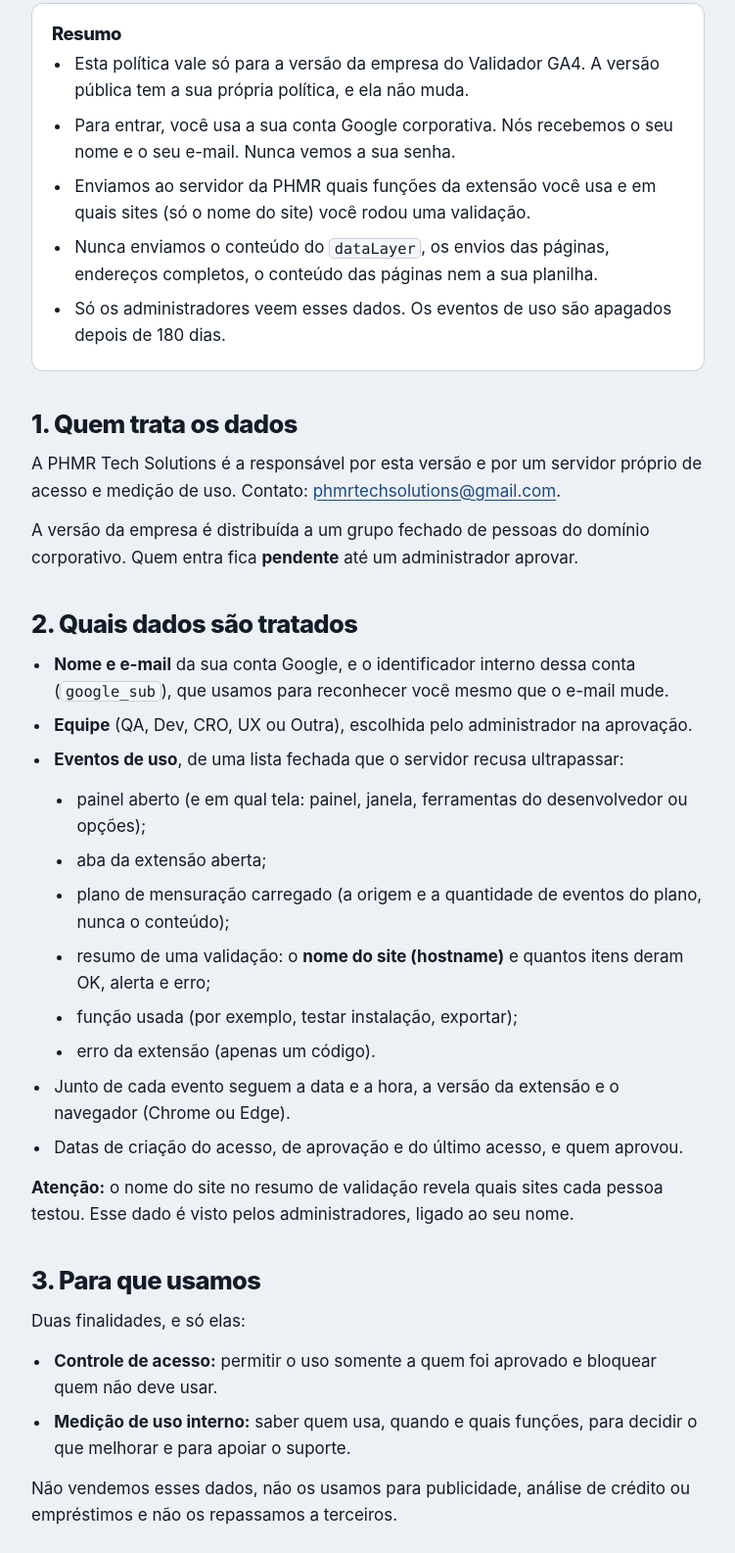
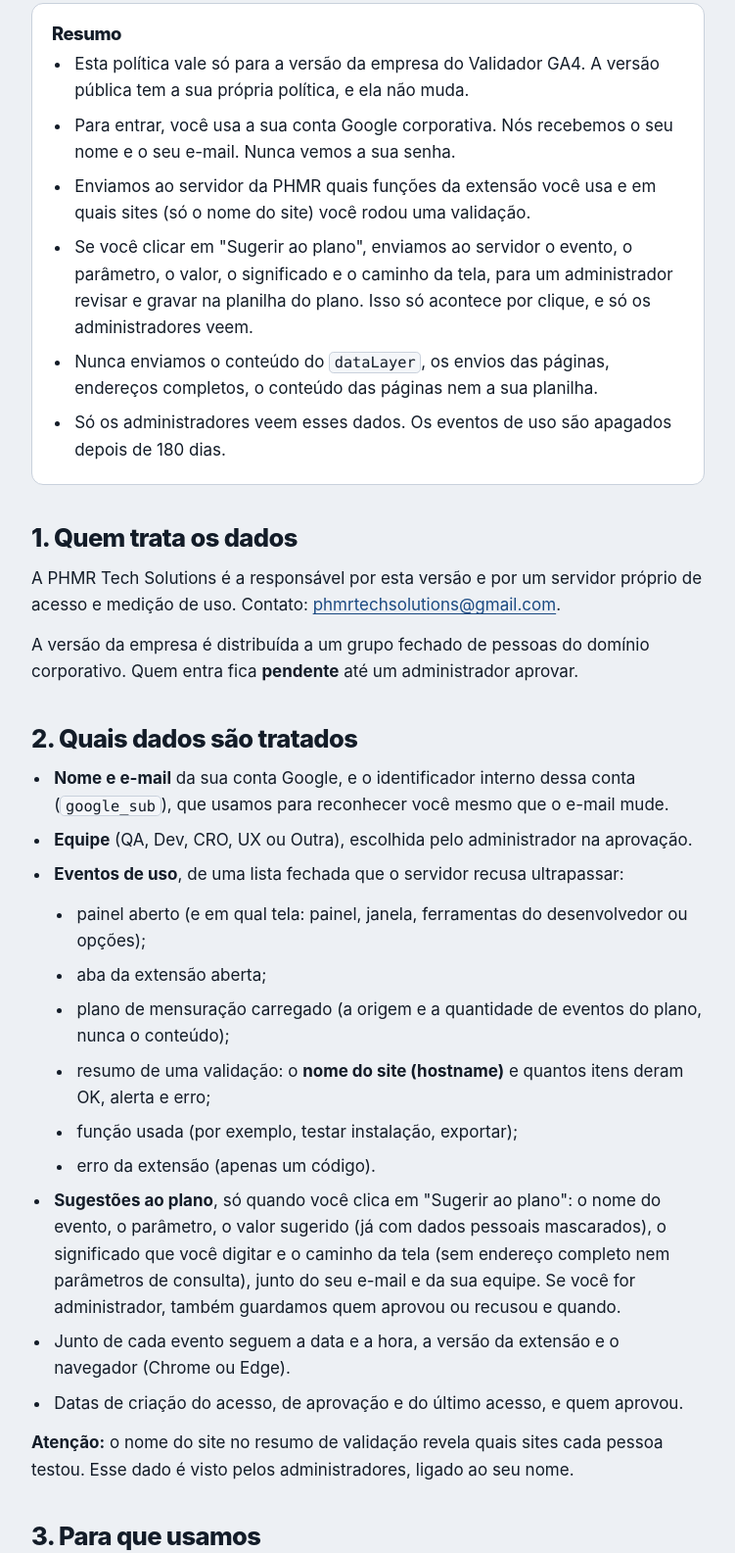
Before and after one commit to phmrmkv/validador-ga4-site, an Astro site: page /privacidade-empresa in a window 1280 px wide. Shown: the part 298-1883 px from the top of the page at 98% size, without its empty margins (264-1015 px from the left). Built offline with nearby package versions, Linux system fonts and the light colour scheme; Astro itself is replaced by a stand-in of ours.

Commit message:
docs: sugestões ao plano na política de privacidade da empresa
Co-Authored-By: Claude Opus 5.5 <noreply@anthropic.com>

```diff
--- a/src/pages/privacidade-empresa.astro
+++ b/src/pages/privacidade-empresa.astro
@@ -16,6 +16,7 @@ import Legal from '@/layouts/Legal.astro';
       <li>Esta política vale só para a versão da empresa do Validador GA4. A versão pública tem a sua própria política, e ela não muda.</li>
       <li>Para entrar, você usa a sua conta Google corporativa. Nós recebemos o seu nome e o seu e-mail. Nunca vemos a sua senha.</li>
       <li>Enviamos ao servidor da PHMR quais funções da extensão você usa e em quais sites (só o nome do site) você rodou uma validação.</li>
+      <li>Se você clicar em "Sugerir ao plano", enviamos ao servidor o evento, o parâmetro, o valor, o significado e o caminho da tela, para um administrador revisar e gravar na planilha do plano. Isso só acontece por clique, e só os administradores veem.</li>
       <li>Nunca enviamos o conteúdo do <code>dataLayer</code>, os envios das páginas, endereços completos, o conteúdo das páginas nem a sua planilha.</li>
       <li>Só os administradores veem esses dados. Os eventos de uso são apagados depois de 180 dias.</li>
     </ul>
@@ -44,6 +45,7 @@ import Legal from '@/layouts/Legal.astro';
         <li>erro da extensão (apenas um código).</li>
       </ul>
     </li>
+    <li><strong>Sugestões ao plano</strong>, só quando você clica em "Sugerir ao plano": o nome do evento, o parâmetro, o valor sugerido (já com dados pessoais mascarados), o significado que você digitar e o caminho da tela (sem endereço completo nem parâmetros de consulta), junto do seu e-mail e da sua equipe. Se você for administrador, também guardamos quem aprovou ou recusou e quando.</li>
     <li>Junto de cada evento seguem a data e a hora, a versão da extensão e o navegador (Chrome ou Edge).</li>
     <li>Datas de criação do acesso, de aprovação e do último acesso, e quem aprovou.</li>
   </ul>
@@ -82,6 +84,7 @@ import Legal from '@/layouts/Legal.astro';
   <h2>6. Por quanto tempo guardamos</h2>
   <ul>
     <li><strong>Eventos de uso:</strong> 180 dias. Depois disso, são apagados automaticamente.</li>
+    <li><strong>Sugestões ao plano:</strong> enquanto forem úteis à revisão e ao registro do que entrou na planilha. Pedindo a exclusão, apagamos o seu e-mail das sugestões.</li>
     <li><strong>Sessões de login:</strong> até 30 dias depois de expirarem ou de serem encerradas.</li>
     <li><strong>Cadastro (nome, e-mail, equipe, estado do acesso):</strong> enquanto você tiver acesso. Pedindo a exclusão, apagamos.</li>
     <li>O servidor tem cópia de segurança diária, guardada por até 7 dias, além de uma cópia semanal da hospedagem. Um dado apagado some dessas cópias quando elas vencem.</li>
@@ -90,7 +93,7 @@ import Legal from '@/layouts/Legal.astro';
 
   <h2>7. Quem acessa</h2>
   <p>
-    Somente os administradores da PHMR, pelo painel de administração, que exige login com conta Google autorizada. As ações dos administradores (aprovar, bloquear, mudar equipe, exportar, excluir) ficam registradas. Os dados não são compartilhados com a sua empresa, a menos que a lei exija ou que você autorize.
+    Somente os administradores da PHMR, pelo painel de administração (e, para as sugestões ao plano, pela aba "Sugestões" da extensão), que exige login com conta Google autorizada. As ações dos administradores (aprovar, bloquear, mudar equipe, exportar, excluir) ficam registradas. Os dados não são compartilhados com a sua empresa, a menos que a lei exija ou que você autorize.
   </p>
 
   <h2>8. Seus direitos</h2>
```
